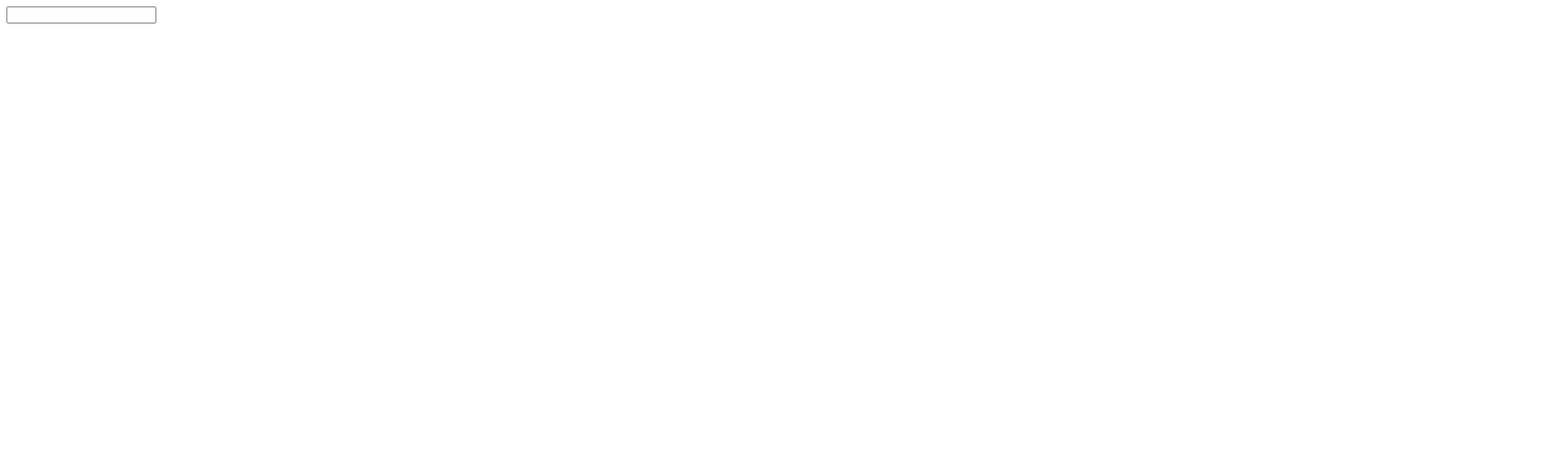
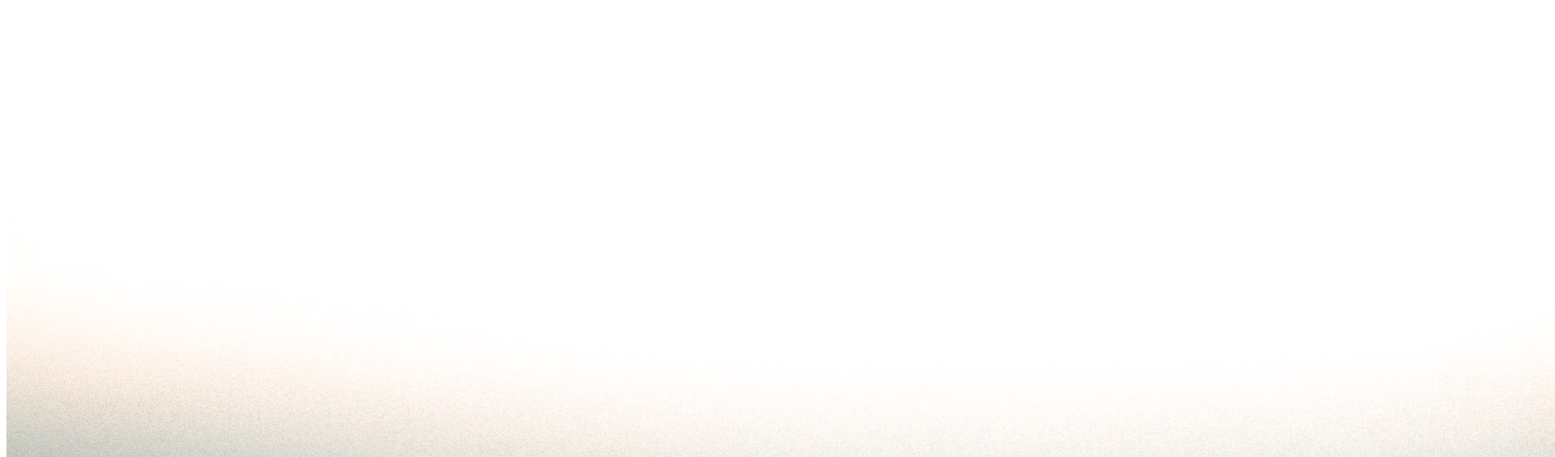
Before and after one commit to hduger/sign_up, a plain HTML site: page index.html in a window 1280 px wide. Shown: the top 565 px of the page at 81% size, 1920 px wide, since content can reach past the window. Drawn offline with Linux system fonts and the light colour scheme.

Commit message:
added image

```diff
--- a/index.html
+++ b/index.html
@@ -5,8 +5,13 @@
     <meta http-equiv="X-UA-Compatible" content="IE=edge">
     <meta name="viewport" content="width=device-width, initial-scale=1.0">
     <title>Document</title>
+    <link rel="stylesheet" href="style.css">
 </head>
 <body>
-    <input type="text" name="" id="">
+    <div class="container">
+        <div class="image">
+            <img src="city.jpg" alt="city">
+        </div>
+    </div>
 </body>
 </html>
--- a/style.css
+++ b/style.css
@@ -0,0 +1,11 @@
+
+
+.container {
+    display: grid;
+    grid-template-columns: repeat(5,fr);
+}
+
+image {
+    display: grid;
+    grid-column: 1/2;
+}
```
Also changed, not shown: city.jpg (added).
